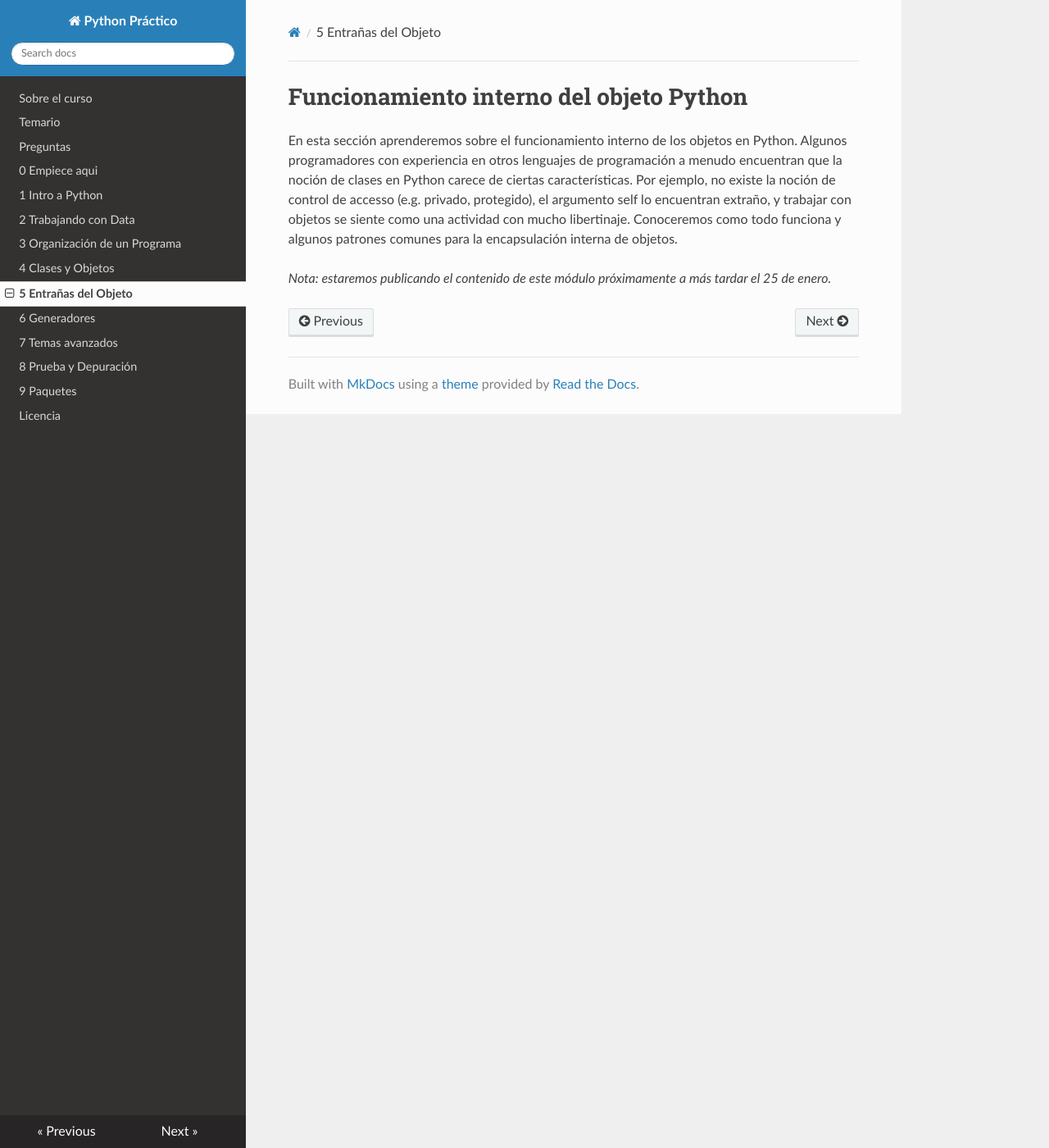
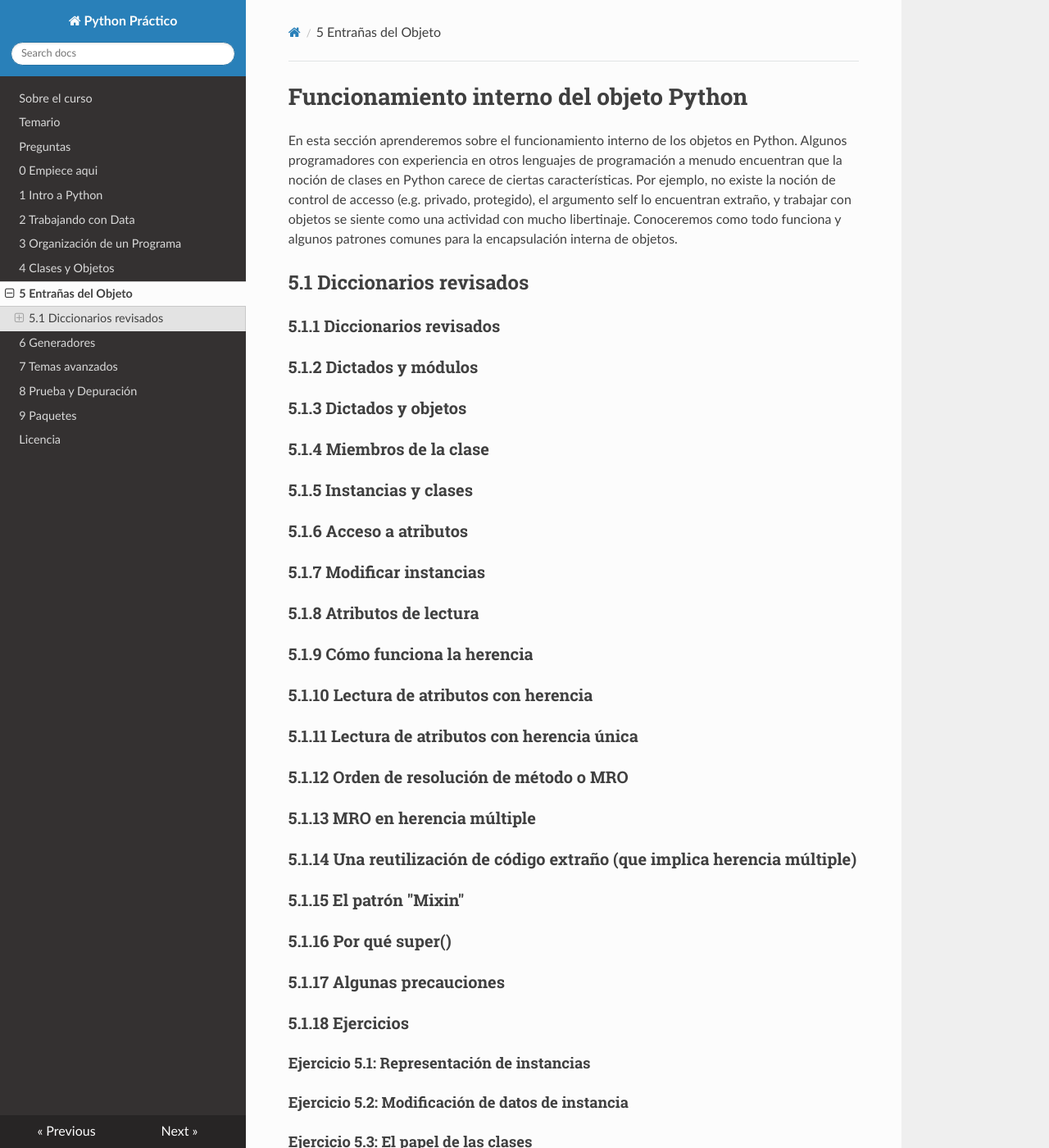
Before and after one commit to pythonpanama/pythonpractico_ssg, an MkDocs documentation site: the page built from docs/5.md, in a window 1280 px wide and 1400 px high. Shown: the whole window at 82% size. Built offline with MkDocs 1.6.1, drawn with Linux system fonts in a browser that asks for light colours; nearby versions of some CDN libraries; some of the changed text lies outside the part shown.

Commit message:
added titles in 5

```diff
--- a/docs/5.md
+++ b/docs/5.md
@@ -2,4 +2,28 @@
 
 En esta sección aprenderemos sobre el funcionamiento interno de los objetos en Python. Algunos programadores con experiencia en otros lenguajes de programación a menudo encuentran que la noción de clases en Python carece de ciertas características. Por ejemplo, no existe la noción de control de accesso (e.g. privado, protegido), el argumento self lo encuentran extraño, y trabajar con objetos se siente como una actividad con mucho libertinaje. Conoceremos como todo funciona y algunos patrones comunes para la encapsulación interna de objetos.
 
-*Nota: estaremos publicando el contenido de este módulo próximamente a más tardar el 25 de enero.*
+## 5.1 Diccionarios revisados
+
+### 5.1.1 Diccionarios revisados
+### 5.1.2 Dictados y módulos
+### 5.1.3 Dictados y objetos
+### 5.1.4 Miembros de la clase
+### 5.1.5 Instancias y clases
+### 5.1.6 Acceso a atributos
+### 5.1.7 Modificar instancias
+### 5.1.8 Atributos de lectura
+### 5.1.9 Cómo funciona la herencia
+### 5.1.10 Lectura de atributos con herencia
+### 5.1.11 Lectura de atributos con herencia única
+### 5.1.12 Orden de resolución de método o MRO
+### 5.1.13 MRO en herencia múltiple
+### 5.1.14 Una reutilización de código extraño (que implica herencia múltiple)
+### 5.1.15 El patrón "Mixin"
+### 5.1.16 Por qué super()
+### 5.1.17 Algunas precauciones
+### 5.1.18 Ejercicios
+#### Ejercicio 5.1: Representación de instancias
+#### Ejercicio 5.2: Modificación de datos de instancia
+#### Ejercicio 5.3: El papel de las clases
+#### Ejercicio 5.4: métodos ligados
+#### Ejercicio 5.5: Herencia
```
